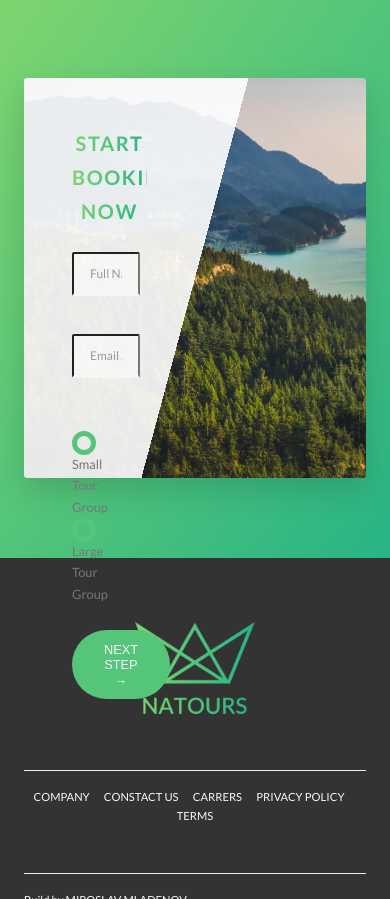
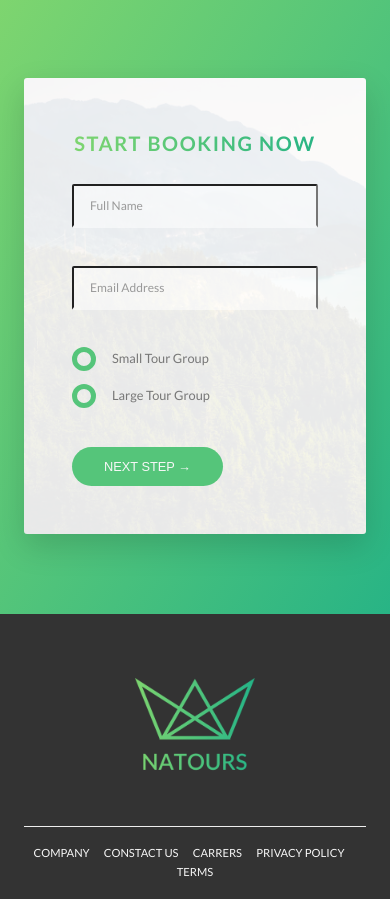
Before and after one commit to mirooooo/website, a website: page index.html in a window 390 px wide. Shown: the part 6082-6981 px from the top of the page. Drawn offline with Linux system fonts and the light colour scheme.

Commit message:
Responsive Booking Section

```diff
--- a/sass/components/_form.scss
+++ b/sass/components/_form.scss
@@ -14,6 +14,11 @@
         width: 90%;
         display: block;
         transition: all .3s;
+
+        @include respond(tab-port) {
+            width: 100%;
+
+        }
 
         &:focus {
             outline: none;
@@ -50,6 +55,12 @@
     &__radio-group {
         width: 49%;
         display: inline-block;
+
+        @include respond(tab-port) {
+            width: 100%;
+            margin-bottom: 2rem;
+
+        }
     }
 
     &__radio-input {
--- a/sass/pages/_home.scss
+++ b/sass/pages/_home.scss
@@ -65,14 +65,39 @@
         rgba($color-white, .9) 50%,
         transparent 50%),
         url(../../img/nat-10.jpg);
-    background-size: cover;
+    background-size: 100%;
     border-radius: 3px;
     box-shadow: 0 1.5rem 4rem rgba($color-black, 0.15);
 
-    height: 50rem;
+    @include respond(tab-land) {
+        background-image: linear-gradient(to right,
+            rgba($color-white, .9) 0%,
+            rgba($color-white, .9) 65%,
+            transparent 65%),
+            url(../../img/nat-10.jpg);
+        background-size: cover;
+    }
+
+    @include respond(tab-port) {
+        background-image: linear-gradient(to right,
+            rgba($color-white, .9) 0%,
+            rgba($color-white, .9) 100%),
+            url(../../img/nat-10.jpg);
+        background-size: cover;
+
+    }
 
     &__form {
         width: 50%;
         padding: 6rem;
+
+        @include respond(tab-land) {
+            width: 65%;
+        }
+
+        @include respond(tab-port) {
+            width: 100%;
+        }
+
     }
 }
```
Also changed, not shown: css/style.css.
